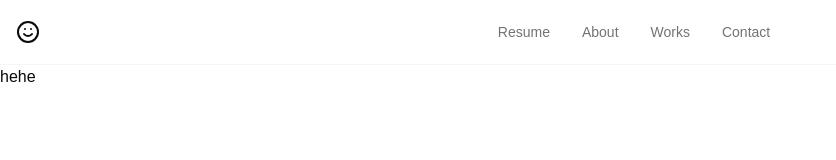
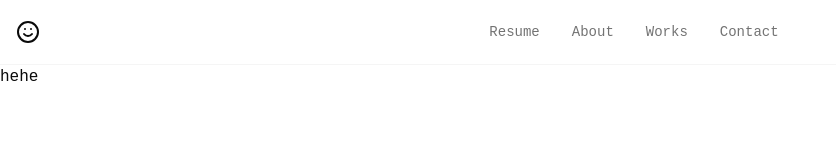
Before and after one commit to ucuyinterface/ucuy-portos, a Next.js app: page /works in a window 1280 px wide. Shown: the top 160 px of the page, without its empty margins (0-836 px from the left). Built offline with nearby package versions, Linux system fonts and the light colour scheme.

Commit message:
Update:change-font

```diff
--- a/app/globals.css
+++ b/app/globals.css
@@ -3,7 +3,7 @@
 @tailwind utilities;
 
 body {
-  font-family: Arial, Helvetica, sans-serif;
+  font-family: monospace, sans-serif;
 }
 
 @layer utilities {
```
